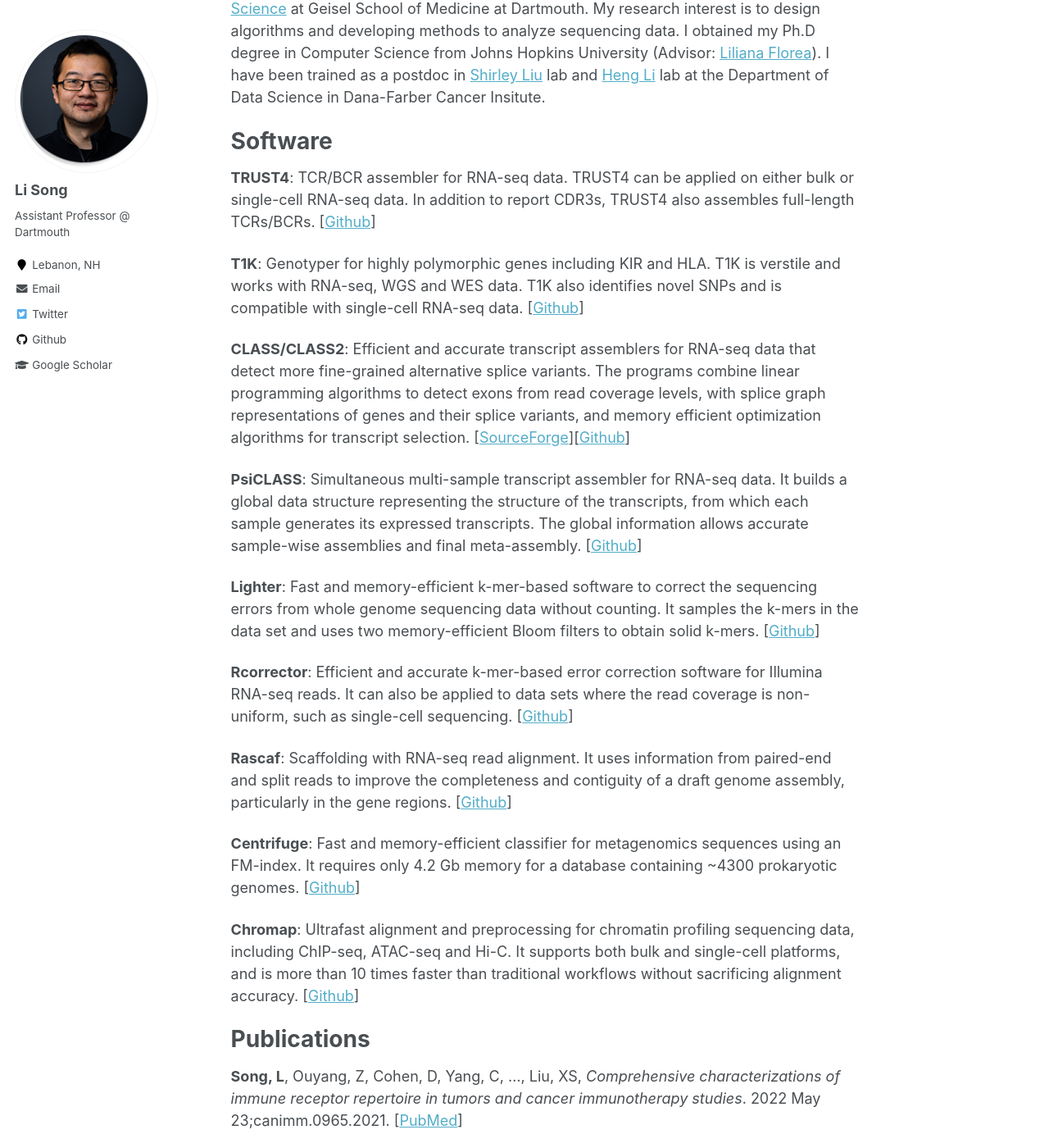
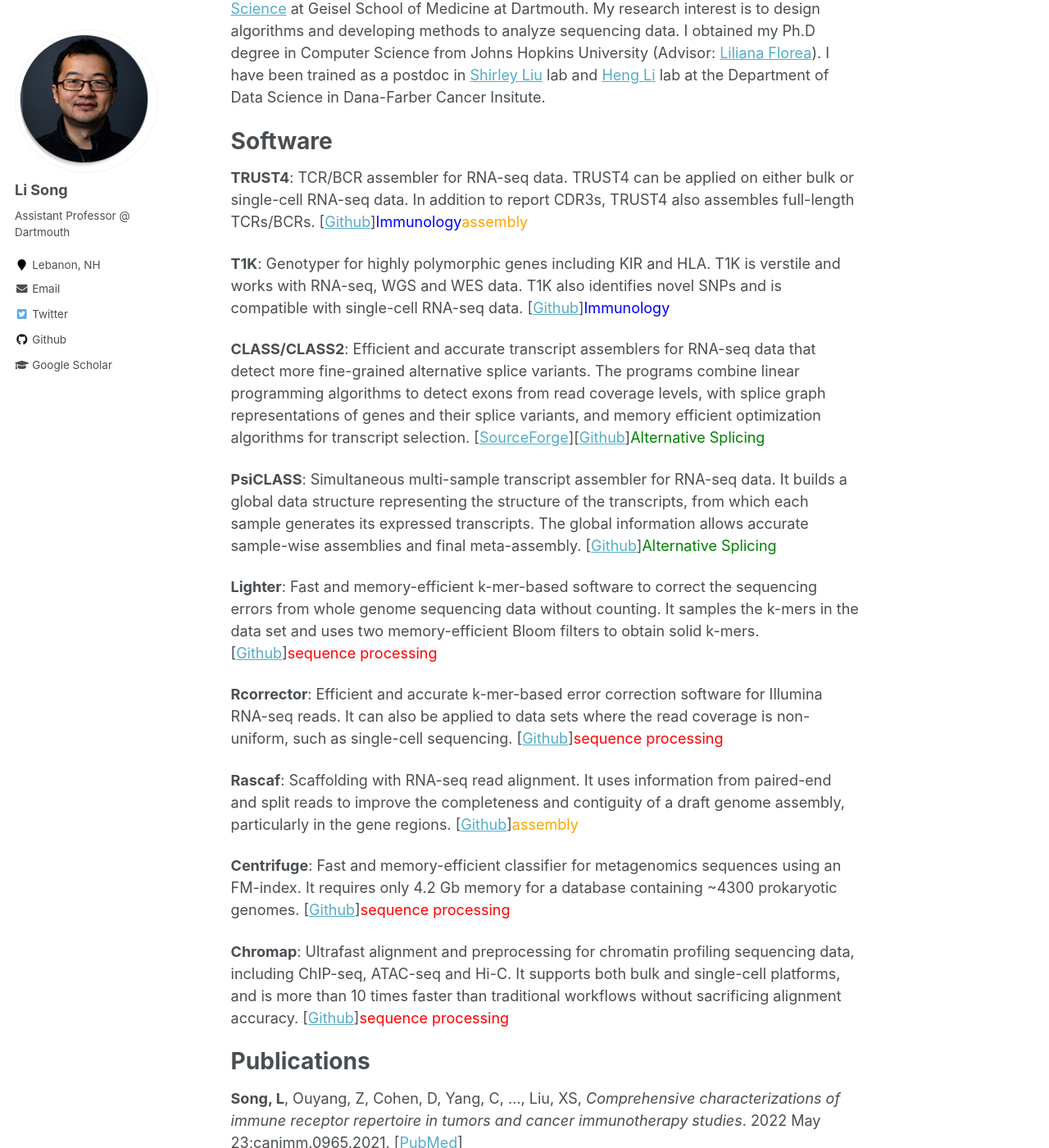
Before and after one commit to mourisl/mourisl.github.io, a Jekyll site: the page built from _pages/about.md, in a window 1280 px wide and 1400 px high, scrolled down 190 px. Shown: the whole window at 82% size. Built offline with Jekyll 4.4.1, drawn with Linux system fonts in a browser that asks for light colours.

Commit message:
Add some coloring annotatin to the software

```diff
--- a/_pages/about.md
+++ b/_pages/about.md
@@ -12,23 +12,23 @@
 
 Software
 ======
-**TRUST4**: TCR/BCR assembler for RNA-seq data. TRUST4 can be applied on either bulk or single-cell RNA-seq data. In addition to report CDR3s, TRUST4 also assembles full-length TCRs/BCRs. \[[Github](https://github.com/liulab-dfci/TRUST4)\]
+**TRUST4**: TCR/BCR assembler for RNA-seq data. TRUST4 can be applied on either bulk or single-cell RNA-seq data. In addition to report CDR3s, TRUST4 also assembles full-length TCRs/BCRs. \[[Github](https://github.com/liulab-dfci/TRUST4)\]<span style="color:blue">Immunology</span><span style="color:orange">assembly</span>
 
-**T1K**: Genotyper for highly polymorphic genes including KIR and HLA. T1K is verstile and works with RNA-seq, WGS and WES data. T1K also identifies novel SNPs and is compatible with single-cell RNA-seq data. \[[Github](https://github.com/mourisl/T1K)\]
+**T1K**: Genotyper for highly polymorphic genes including KIR and HLA. T1K is verstile and works with RNA-seq, WGS and WES data. T1K also identifies novel SNPs and is compatible with single-cell RNA-seq data. \[[Github](https://github.com/mourisl/T1K)\]<span style="color:blue">Immunology</span>
 
-**CLASS/CLASS2**: Efficient and accurate transcript assemblers for RNA-seq data that detect more fine-grained alternative splice variants. The programs combine linear programming algorithms to detect exons from read coverage levels, with splice graph representations of genes and their splice variants, and memory efficient optimization algorithms for transcript selection. \[[SourceForge](https://sourceforge.net/projects/splicebox/)\]\[[Github](https://github.com/mourisl/CLASS)\]
+**CLASS/CLASS2**: Efficient and accurate transcript assemblers for RNA-seq data that detect more fine-grained alternative splice variants. The programs combine linear programming algorithms to detect exons from read coverage levels, with splice graph representations of genes and their splice variants, and memory efficient optimization algorithms for transcript selection. \[[SourceForge](https://sourceforge.net/projects/splicebox/)\]\[[Github](https://github.com/mourisl/CLASS)\]<span style="color:green">Alternative Splicing</span>
 
-**PsiCLASS**: Simultaneous multi-sample transcript assembler for RNA-seq data. It builds a global data structure representing the structure of the transcripts, from which each sample generates its expressed transcripts. The global information allows accurate sample-wise assemblies and final meta-assembly. \[[Github](https://github.com/splicebox/PsiCLASS)\]
+**PsiCLASS**: Simultaneous multi-sample transcript assembler for RNA-seq data. It builds a global data structure representing the structure of the transcripts, from which each sample generates its expressed transcripts. The global information allows accurate sample-wise assemblies and final meta-assembly. \[[Github](https://github.com/splicebox/PsiCLASS)\]<span style="color:green">Alternative Splicing</span>
 
-**Lighter**: Fast and memory-efficient k-mer-based software to correct the sequencing errors from whole genome sequencing data without counting. It samples the k-mers in the data set and uses two memory-efficient Bloom filters to obtain solid k-mers. \[[Github](https://github.com/mourisl/Lighter)\]
+**Lighter**: Fast and memory-efficient k-mer-based software to correct the sequencing errors from whole genome sequencing data without counting. It samples the k-mers in the data set and uses two memory-efficient Bloom filters to obtain solid k-mers. \[[Github](https://github.com/mourisl/Lighter)\]<span style="color:red">sequence processing</span>
 
-**Rcorrector**: Efficient and accurate k-mer-based error correction software for Illumina RNA-seq reads. It can also be applied to data sets where the read coverage is non-uniform, such as single-cell sequencing. \[[Github](https://github.com/mourisl/Rcorrector)\]
+**Rcorrector**: Efficient and accurate k-mer-based error correction software for Illumina RNA-seq reads. It can also be applied to data sets where the read coverage is non-uniform, such as single-cell sequencing. \[[Github](https://github.com/mourisl/Rcorrector)\]<span style="color:red">sequence processing</span>
 
-**Rascaf**: Scaffolding with RNA-seq read alignment. It uses information from paired-end and split reads to improve the completeness and contiguity of a draft genome assembly, particularly in the gene regions. \[[Github](https://github.com/mourisl/Rascaf)\]
+**Rascaf**: Scaffolding with RNA-seq read alignment. It uses information from paired-end and split reads to improve the completeness and contiguity of a draft genome assembly, particularly in the gene regions. \[[Github](https://github.com/mourisl/Rascaf)\]<span style="color:orange">assembly</span>
 
-**Centrifuge**: Fast and memory-efficient classifier for metagenomics sequences using an FM-index. It requires only 4.2 Gb memory for a database containing ~4300 prokaryotic genomes. \[[Github](https://github.com/DaehwanKimLab/centrifuge)\]
+**Centrifuge**: Fast and memory-efficient classifier for metagenomics sequences using an FM-index. It requires only 4.2 Gb memory for a database containing ~4300 prokaryotic genomes. \[[Github](https://github.com/DaehwanKimLab/centrifuge)\]<span style="color:red">sequence processing</span>
 
-**Chromap**: Ultrafast alignment and preprocessing for chromatin profiling sequencing data, including ChIP-seq, ATAC-seq and Hi-C. It supports both bulk and single-cell platforms, and is more than 10 times faster than traditional workflows without sacrificing alignment accuracy. \[[Github](https://github.com/haowenz/chromap)\]
+**Chromap**: Ultrafast alignment and preprocessing for chromatin profiling sequencing data, including ChIP-seq, ATAC-seq and Hi-C. It supports both bulk and single-cell platforms, and is more than 10 times faster than traditional workflows without sacrificing alignment accuracy. \[[Github](https://github.com/haowenz/chromap)\]<span style="color:red">sequence processing</span>
 
 Publications
 ======
```
